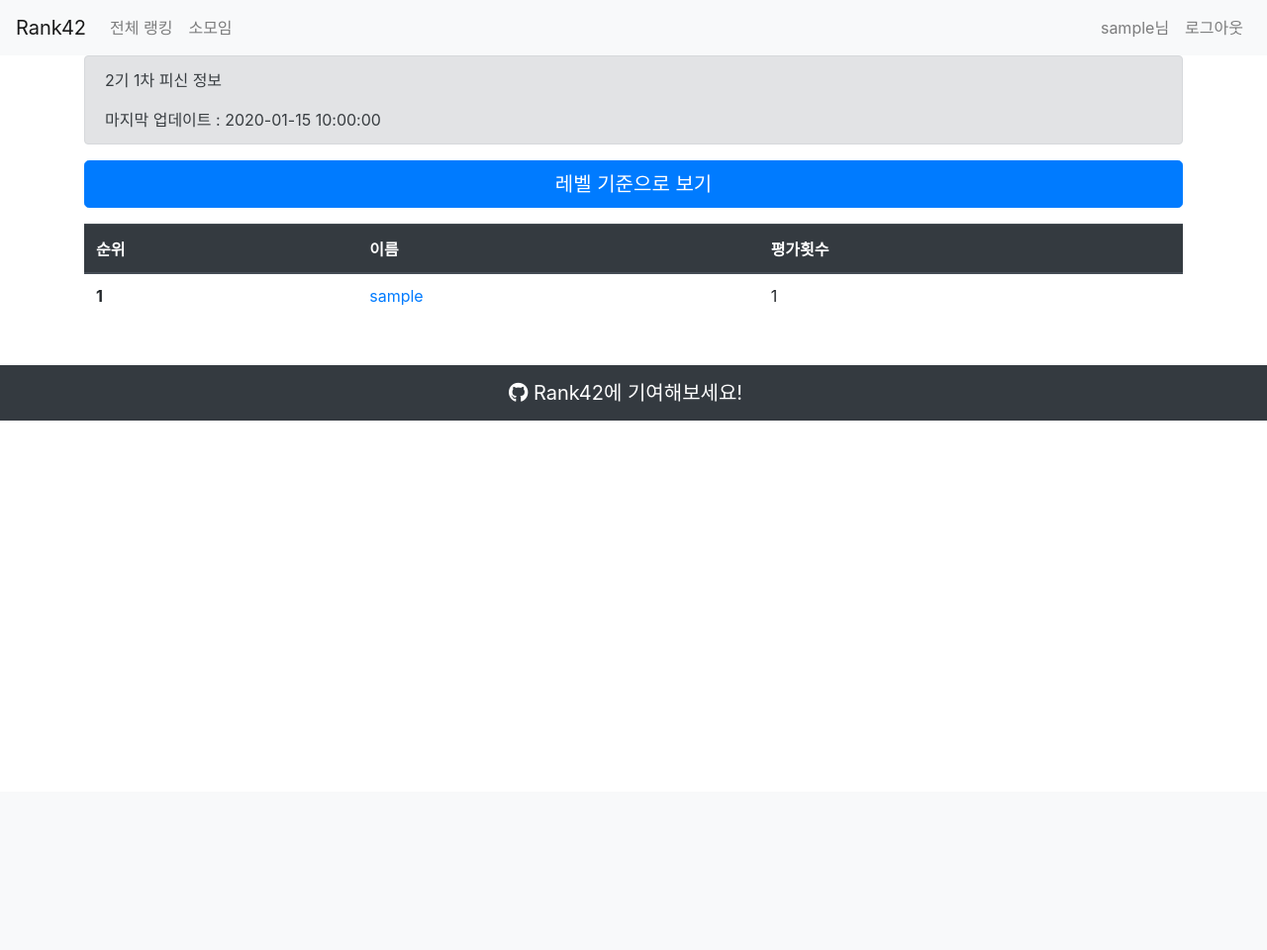
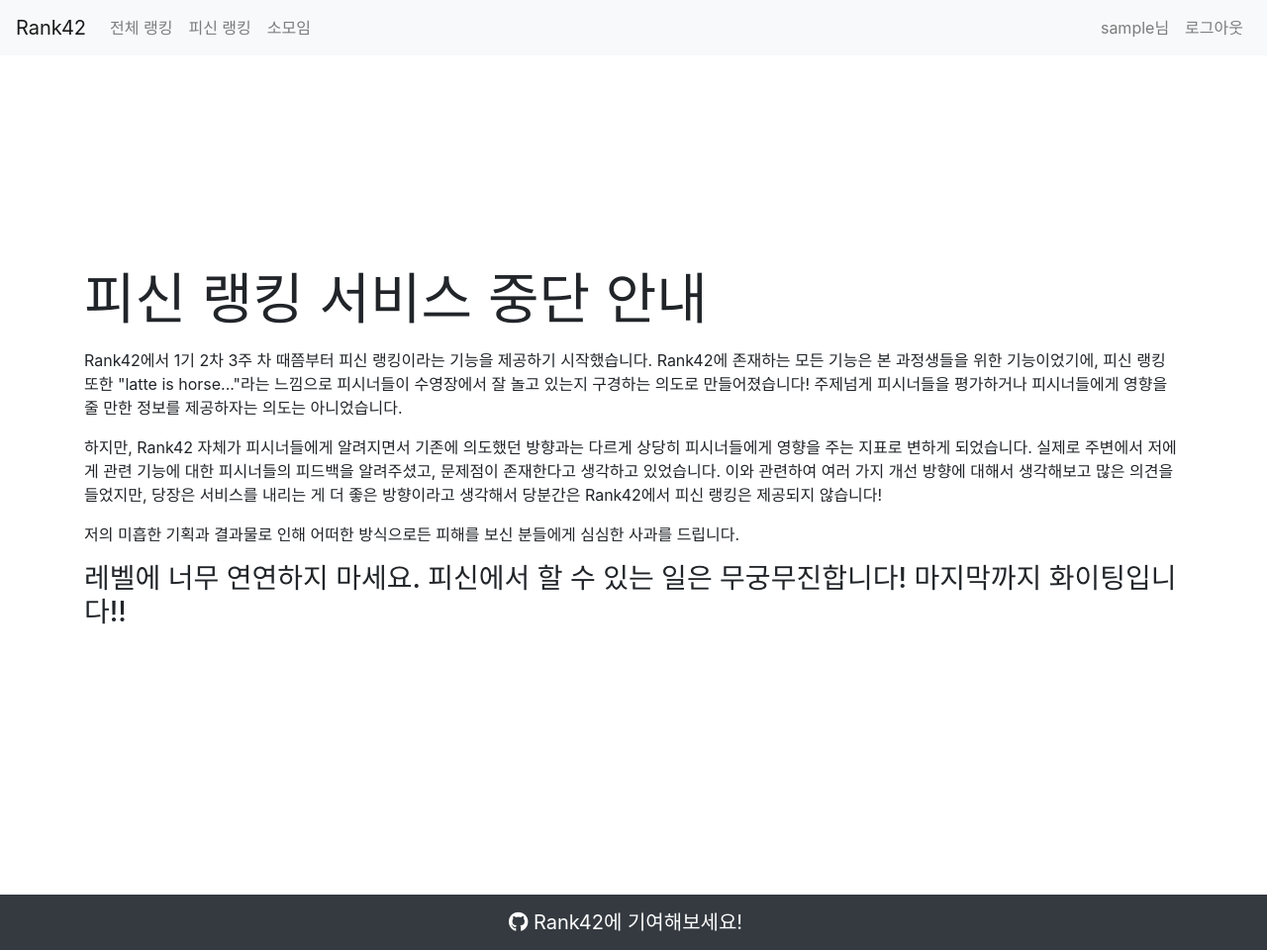
Before and after one commit to progresshans/seoul42-v1, a Django app: page /piscine/ in a window 1280 px wide. Shown: the whole page at 99% size. Before the commit the page ends 425 px from the top, so only its background shows below. Run offline with Django 3.2, Linux system fonts and the light colour scheme; a user stored in the database is signed in; tables that the repository leaves empty hold one stand-in row (values such as "Sample post"); some libraries are stand-ins or nearby versions.

Commit message:
피신 랭킹 중단 안내문 추가

```diff
--- a/rank42/piscine/urls.py
+++ b/rank42/piscine/urls.py
@@ -2,7 +2,8 @@ from django.urls import path
 from . import views
 
 urlpatterns = [
-	path('', views.List.as_view(), name="piscine_list"),
+	path('', views.Index.as_view(), name="piscine_index"),
+	path('list/', views.List.as_view(), name="piscine_list"),
 	path('manage/', views.PiscineManagePage.as_view(), name="piscine_manage"),
 	path('manage/update/piscine-ft-user', views.UpdatePiscineFtUser.as_view(), name="update_piscine_ft_user"),
 	path('manage/make/piscine-ft-user/', views.MakePiscineFtUser.as_view(), name="make_piscine_ft_user"),
--- a/rank42/piscine/views.py
+++ b/rank42/piscine/views.py
@@ -110,3 +110,7 @@ class List(SuperUserCheckMixin, TemplateView):
 
 		context['piscine_ft_users'] = piscine_ft_users
 		return context
+
+
+class Index(TemplateView):
+	template_name = "piscine/piscine_index.html"
--- a/rank42/templates/base.html
+++ b/rank42/templates/base.html
@@ -35,9 +35,9 @@
                 <li class="nav-item">
                     <a class="nav-link" href="{% url 'list' %}">전체 랭킹</a>
                 </li>
-{#                <li class="nav-item">#}
-{#                    <a class="nav-link" href="{% url 'piscine_list' %}">피신 랭킹</a>#}
-{#                </li>#}
+                <li class="nav-item">
+                    <a class="nav-link" href="{% url 'piscine_index' %}">피신 랭킹</a>
+                </li>
                 </li>
                 <li class="nav-item">
                     <a class="nav-link" href="{% url 'club_list' %}">소모임</a>
--- /dev/null
+++ b/rank42/templates/piscine/piscine_index.html
@@ -0,0 +1,13 @@
+{% extends 'base.html' %}
+
+{% block content %}
+    <div class="row h-100">
+        <div class="col-12 my-auto">
+            <p class="display-4">피신 랭킹 서비스 중단 안내</p>
+            <p>Rank42에서 1기 2차 3주 차 때쯤부터 피신 랭킹이라는 기능을 제공하기 시작했습니다. Rank42에 존재하는 모든 기능은 본 과정생들을 위한 기능이었기에, 피신 랭킹 또한 "latte is horse..."라는 느낌으로 피시너들이 수영장에서 잘 놀고 있는지 구경하는 의도로 만들어졌습니다! 주제넘게 피시너들을 평가하거나 피시너들에게 영향을 줄 만한 정보를 제공하자는 의도는 아니었습니다.</p>
+            <p>하지만, Rank42 자체가 피시너들에게 알려지면서 기존에 의도했던 방향과는 다르게 상당히 피시너들에게 영향을 주는 지표로 변하게 되었습니다. 실제로 주변에서 저에게 관련 기능에 대한 피시너들의 피드백을 알려주셨고, 문제점이 존재한다고 생각하고 있었습니다. 이와 관련하여 여러 가지 개선 방향에 대해서 생각해보고 많은 의견을 들었지만, 당장은 서비스를 내리는 게 더 좋은 방향이라고 생각해서 당분간은 Rank42에서 피신 랭킹은 제공되지 않습니다!</p>
+            <p>저의 미흡한 기획과 결과물로 인해 어떠한 방식으로든 피해를 보신 분들에게 심심한 사과를 드립니다.</p>
+            <h3>레벨에 너무 연연하지 마세요. 피신에서 할 수 있는 일은 무궁무진합니다! 마지막까지 화이팅입니다!!</h3>
+        </div>
+    </div>
+{% endblock %}
```
